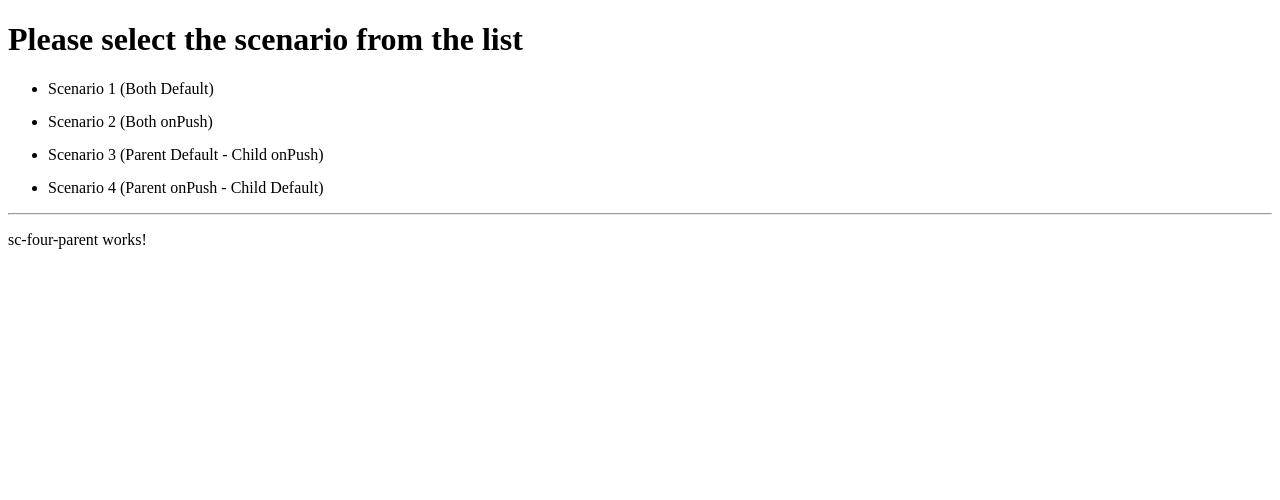
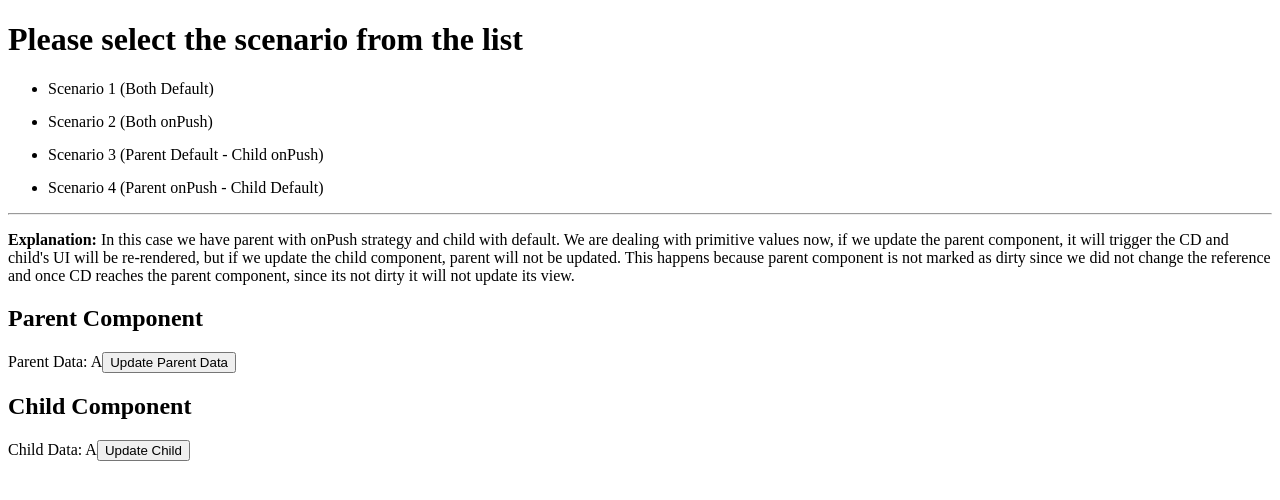
Before and after one commit to Andriameladze/interview-task, an Angular app: page /sc-4 in a window 1280 px wide. Shown: the top 500 px of the page. Built offline with nearby package versions, Linux system fonts and the light colour scheme.

Commit message:
add scenario 4

```diff
--- a/src/app/components/scenario-4/sc-four-child/sc-four-child.component.html
+++ b/src/app/components/scenario-4/sc-four-child/sc-four-child.component.html
@@ -1 +1,5 @@
-<p>sc-four-child works!</p>
+<h2>Child Component</h2>
+<span>Child Data: {{ childData }}</span>
+<button (click)="updateChild()">Update Child</button>
+
+<br />
--- a/src/app/components/scenario-4/sc-four-child/sc-four-child.component.ts
+++ b/src/app/components/scenario-4/sc-four-child/sc-four-child.component.ts
@@ -1,12 +1,16 @@
-import { Component } from '@angular/core';
+import { Component, Input } from '@angular/core';
 
 @Component({
   selector: 'app-sc-four-child',
   standalone: true,
   imports: [],
   templateUrl: './sc-four-child.component.html',
-  styleUrl: './sc-four-child.component.scss'
+  styleUrl: './sc-four-child.component.scss',
 })
 export class ScFourChildComponent {
+  @Input() childData = '';
 
+  updateChild() {
+    this.childData = 'C';
+  }
 }
--- a/src/app/components/scenario-4/sc-four-parent/sc-four-parent.component.html
+++ b/src/app/components/scenario-4/sc-four-parent/sc-four-parent.component.html
@@ -1 +1,19 @@
-<p>sc-four-parent works!</p>
+<p>
+  <b>Explanation:</b> In this case we have parent with onPush strategy and child
+  with default. We are dealing with primitive values now, if we update the
+  parent component, it will trigger the CD and child's UI will be re-rendered,
+  but if we update the child component, parent will not be updated. This happens
+  because parent component is not marked as dirty since we did not change the
+  reference and once CD reaches the parent component, since its not dirty it
+  will not update its view.
+</p>
+
+<h2>Parent Component</h2>
+
+<span>Parent Data: {{ parentData }}</span>
+
+<button (click)="changeData()">Update Parent Data</button>
+
+<br />
+
+<app-sc-four-child [childData]="parentData"></app-sc-four-child>
--- a/src/app/components/scenario-4/sc-four-parent/sc-four-parent.component.ts
+++ b/src/app/components/scenario-4/sc-four-parent/sc-four-parent.component.ts
@@ -1,11 +1,18 @@
 import { ChangeDetectionStrategy, Component } from '@angular/core';
+import { ScFourChildComponent } from '../sc-four-child/sc-four-child.component';
 
 @Component({
   selector: 'app-sc-four-parent',
   standalone: true,
-  imports: [],
+  imports: [ScFourChildComponent],
   templateUrl: './sc-four-parent.component.html',
   styleUrl: './sc-four-parent.component.scss',
   changeDetection: ChangeDetectionStrategy.OnPush,
 })
-export class ScFourParentComponent {}
+export class ScFourParentComponent {
+  parentData = 'A';
+
+  changeData() {
+    this.parentData = 'B';
+  }
+}
```
